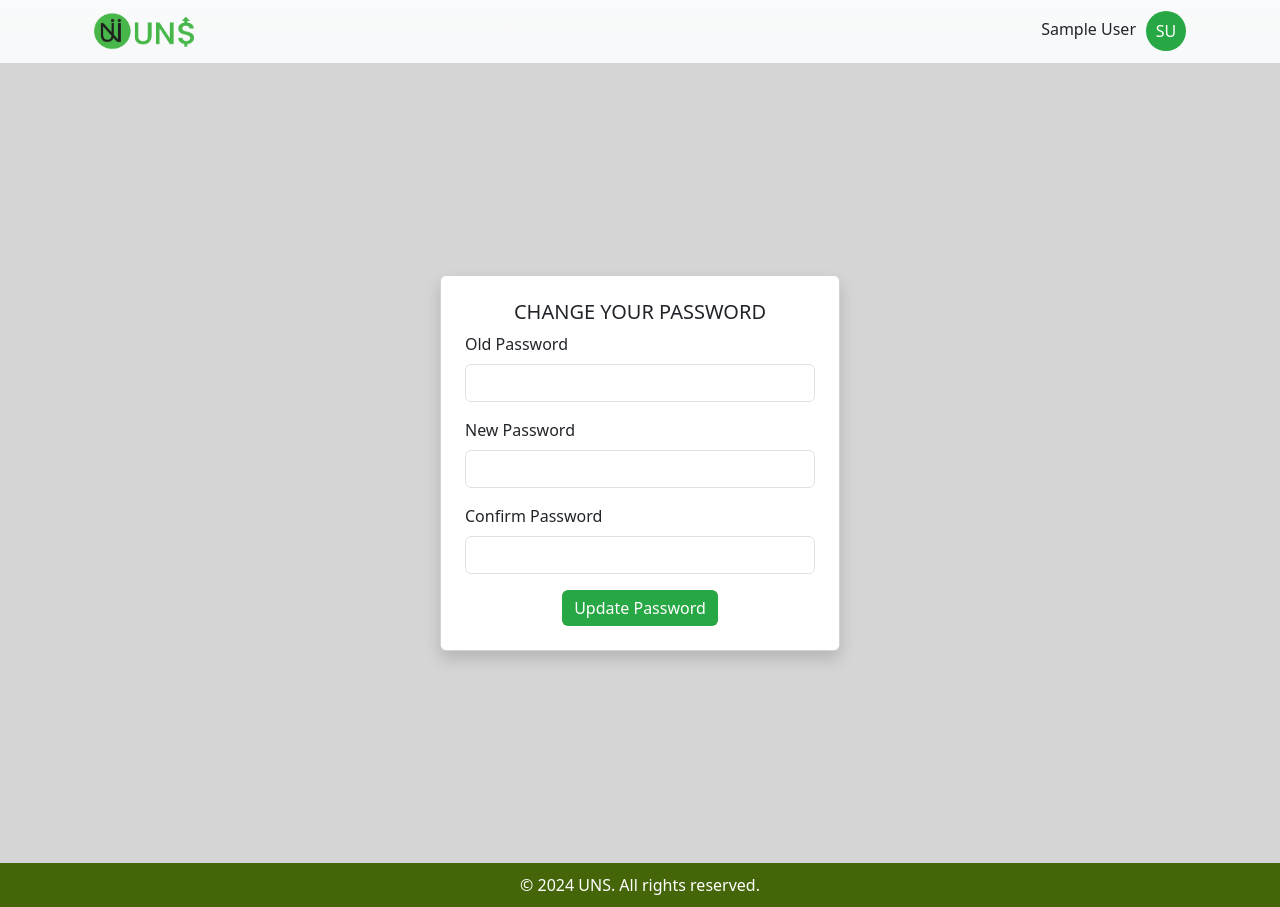
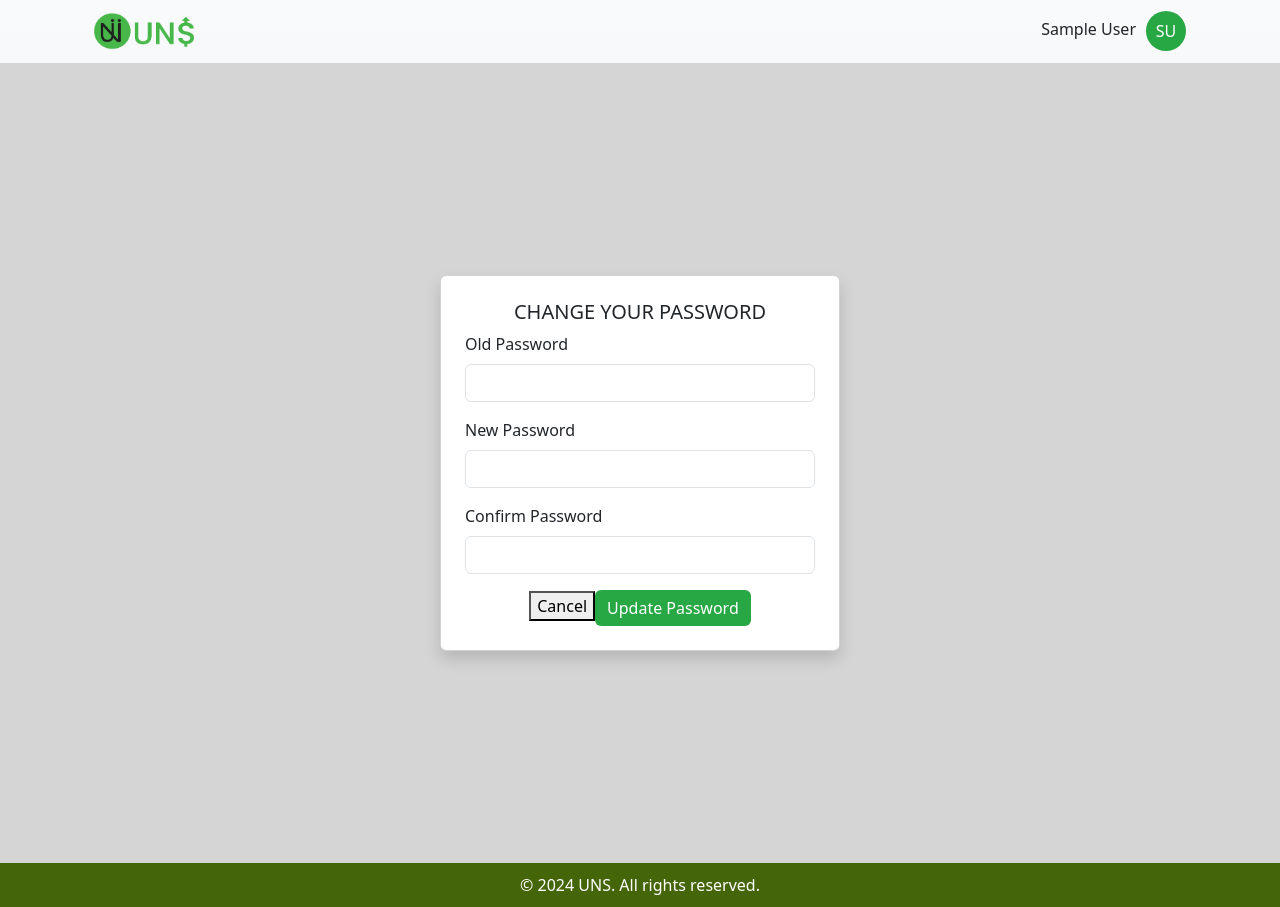
Before and after one commit to Gobikrishna/uns_member_portal, a React (Create React App) app in the folder frontend/: page /settings in a window 1280 px wide. Built offline with nearby package versions, Linux system fonts and the light colour scheme; sample sign-in values are in the browser's storage.

Commit message:
cancel btn added

```diff
--- a/frontend/src/components/Settings.js
+++ b/frontend/src/components/Settings.js
@@ -79,6 +79,14 @@ const Settings = () => {
     }
   };
 
+  const goBack = () => {
+    if (window.history.length > 1) {
+      navigate(-1); // Go back to the previous route
+    } else {
+      navigate("/defaultRoute"); // Redirect to a default route
+    }
+  };
+
   return (
     <div>
       <Header />
@@ -153,6 +161,9 @@ const Settings = () => {
 
               {/* Submit Button */}
               <div className="text-center">
+                <button type="rest" onClick={goBack}>
+                  Cancel
+                </button>
                 <button type="submit" className="btn btn-primary">
                   Update Password
                 </button>
```
